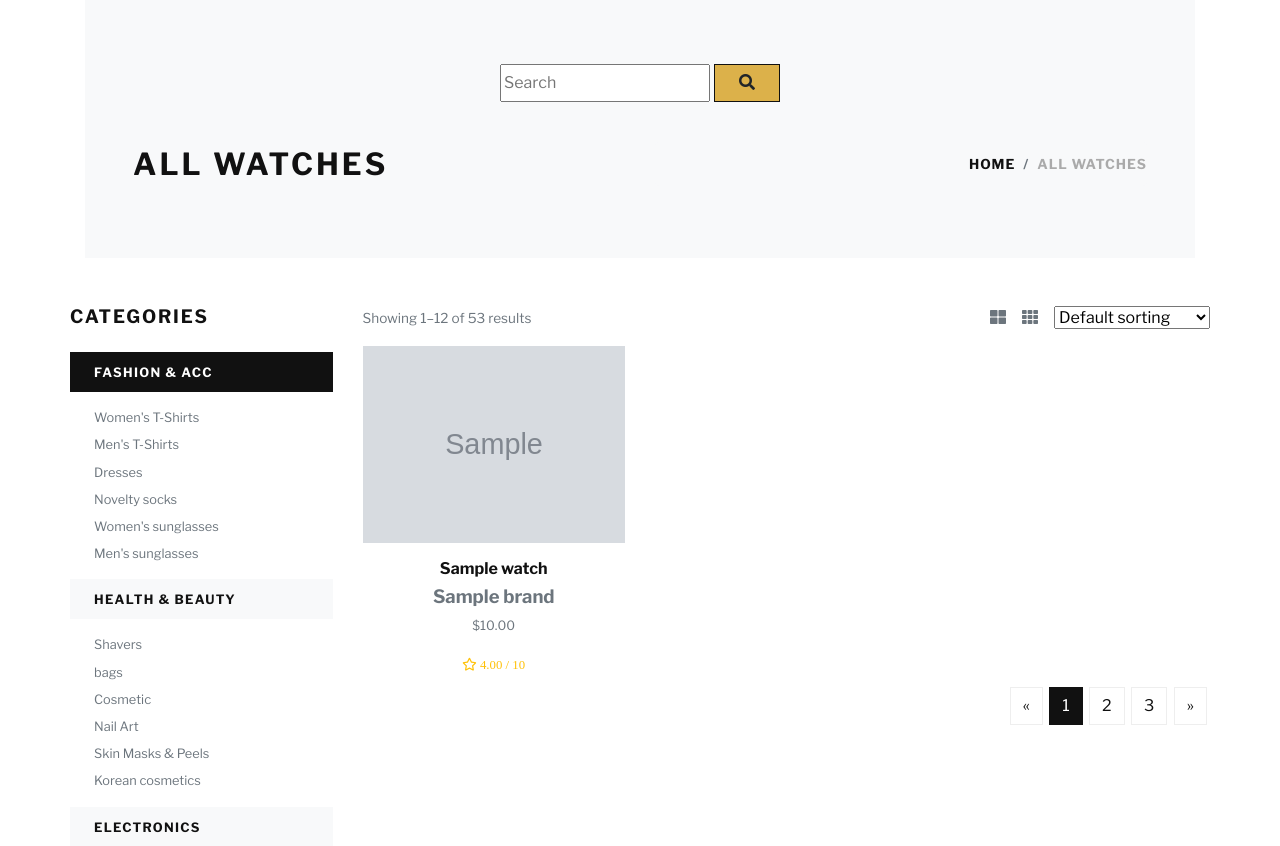
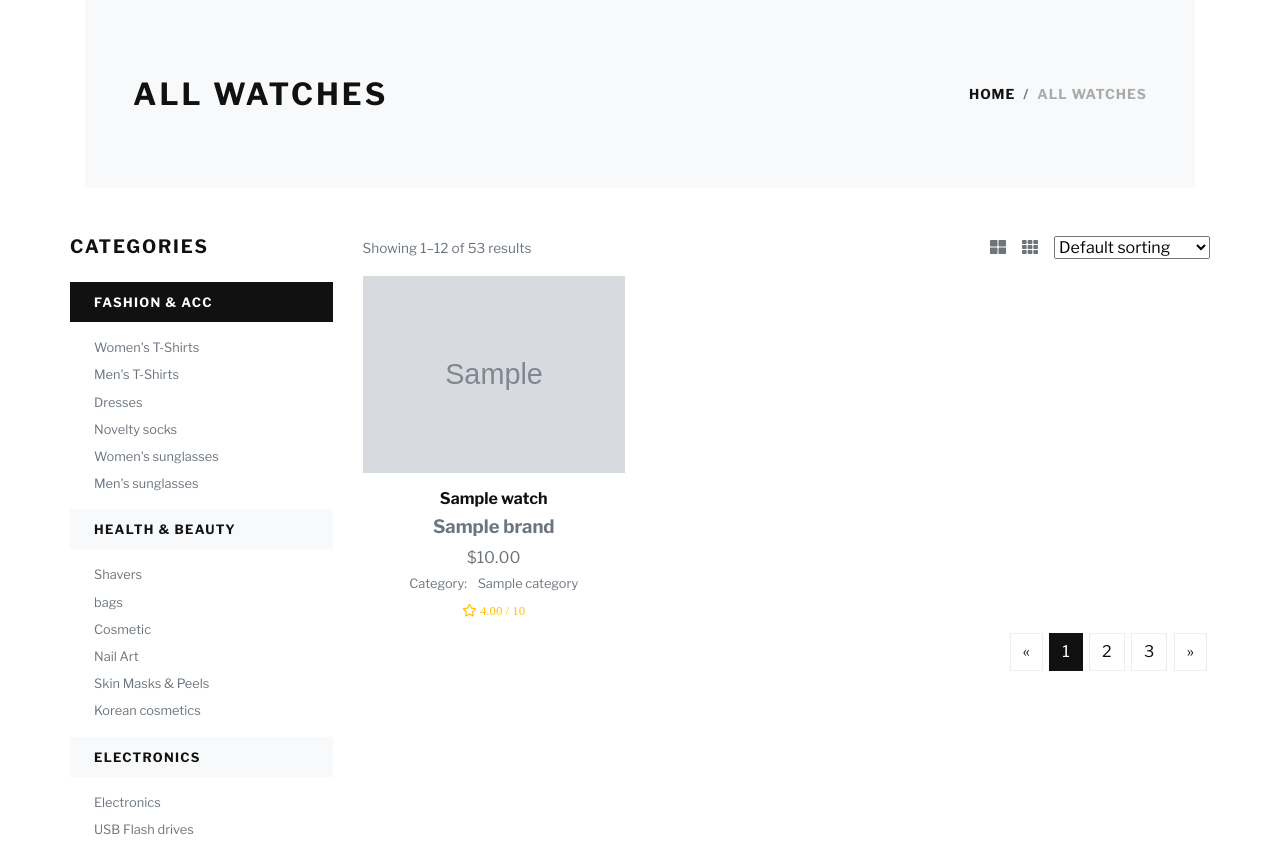
Before and after one commit to ElJefe111944/Milestone-4, a Django app: page /all_watches/ in a window 1280 px wide. Shown: the part 71-917 px from the top of the page. Run offline with Django 3.2, Linux system fonts and the light colour scheme; tables that the repository leaves empty hold one stand-in row (values such as "Sample post"); grey boxes marked "Sample" are stand-in pictures; some libraries are stand-ins or nearby versions; some web fonts are replaced.

Commit message:
Search bar removed from all watches template and added to homepage

```diff
--- a/watches/templates/watches/all_watches.html
+++ b/watches/templates/watches/all_watches.html
@@ -5,16 +5,6 @@
 <div class="container">
     <!-- HERO SECTION-->
     <section class="py-5 bg-light">
-        <!-- SEARCH BAR -->
-        <form class="col-lg-6 offset-lg-3" method="GET" action="{% url 'watches' %}">
-            <div class="row justify-content-center m-3">
-                <input type="text" placeholder="Search" name="q">
-                <span class="input-group-btn">
-                    <button class="btn btn-primary border border-dark ml-1"><i class="fas fa-search"></i></button>
-                </span>
-            </div>
-        </form>
-        <!-- END OF SEARCH BAR -->
         <div class="row px-4 px-lg-5 py-lg-4 align-items-center">
             <div class="col-lg-6">
                 <h1 class="h2 text-uppercase mb-0">All Watches</h1>
@@ -175,7 +165,10 @@
                             <h6> <a class="reset-anchor" href="detail.html">{{ watch.name }}</a></h6>
                             <h5 class="text-muted"> <a class="reset-anchor"
                                     href="detail.html">{{ watch.brand.friendly_name }}</a></h5>
-                            <p class="small text-muted">${{ watch.price }}</p>
+                            <p class="text-muted my-0">${{ watch.price }}</p>
+                            <p class="small text-muted my-1">Category:
+                                <a class="reset-anchor ml-2" href="{% url 'watches' %}?category={{ watch.category.name }}">{{ watch.category.friendly_name }}</a>
+                            </p>
                             <!-- Rating -->
                             <ul class="list-inline mb-2">
                                 {% if watch.rating %}
--- a/watches/templates/watches/watch_detail.html
+++ b/watches/templates/watches/watch_detail.html
@@ -78,11 +78,11 @@
                             <li class="px-3 py-2 mb-1 bg-white"><strong class="text-uppercase">SKU:</strong><span
                                     class="ml-2 text-muted">{{ watch.sku }}</span></li>
                             <li class="px-3 py-2 mb-1 bg-white text-muted"><strong
-                                    class="text-uppercase text-dark">Category:</strong><a class="reset-anchor ml-2"
+                                    class="text-uppercase text-dark">Brand:</strong><a class="reset-anchor ml-2"
                                     href="#">{{ watch.brand.friendly_name }}</a></li>
                             <li class="px-3 py-2 mb-1 bg-white text-muted"><strong
-                                    class="text-uppercase text-dark">Tags:</strong><a class="reset-anchor ml-2"
-                                    href="#">Innovation</a></li>
+                                    class="text-uppercase text-dark">Category:</strong><a class="reset-anchor ml-2"
+                                    href="#">{{ watch.category.friendly_name }}</a></li>
                         </ul>
                     </div>
                 </div>
```
Also changed, not shown: homepage/templates/homepage/index.html (+12 -0 lines).
